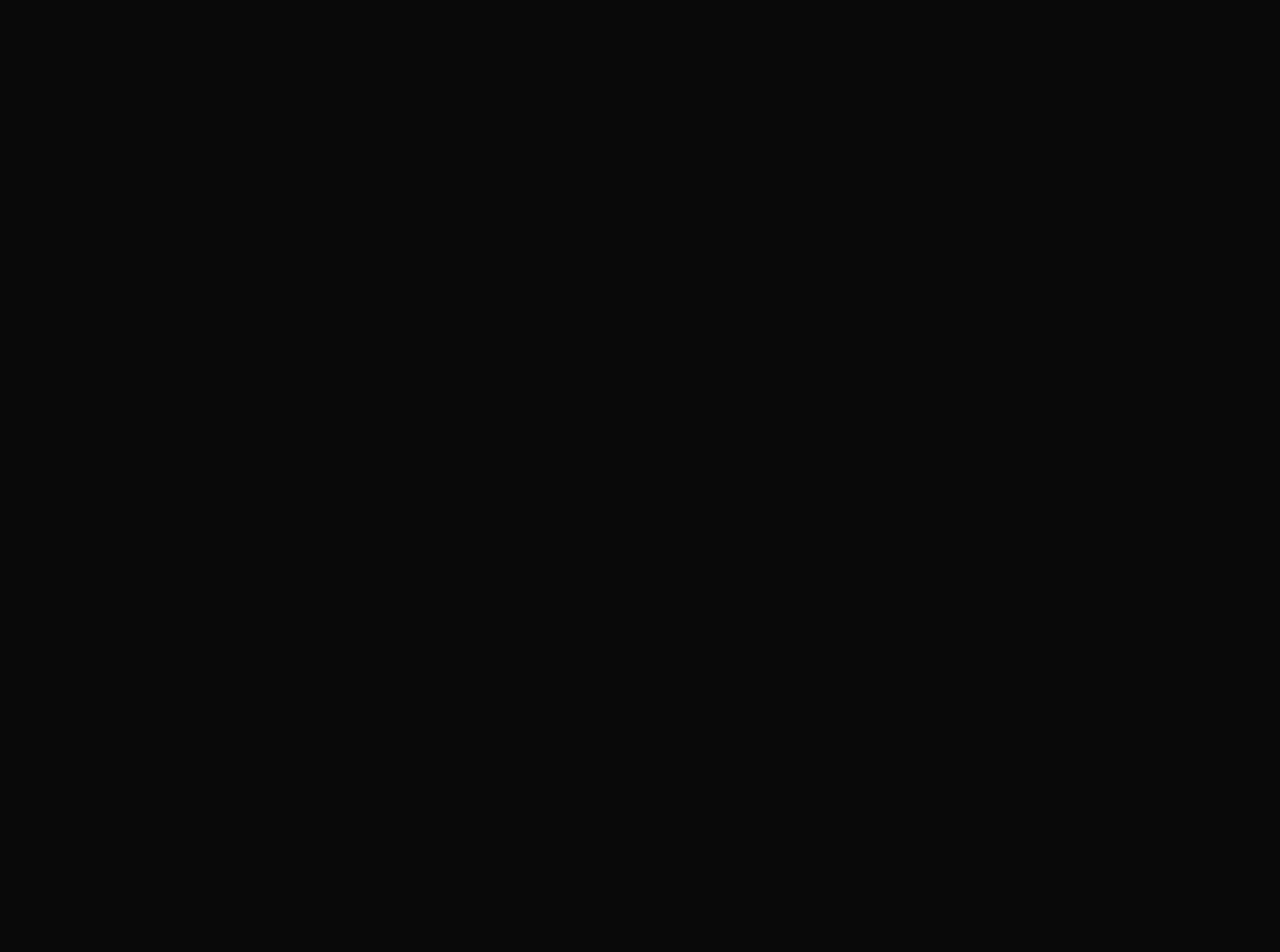
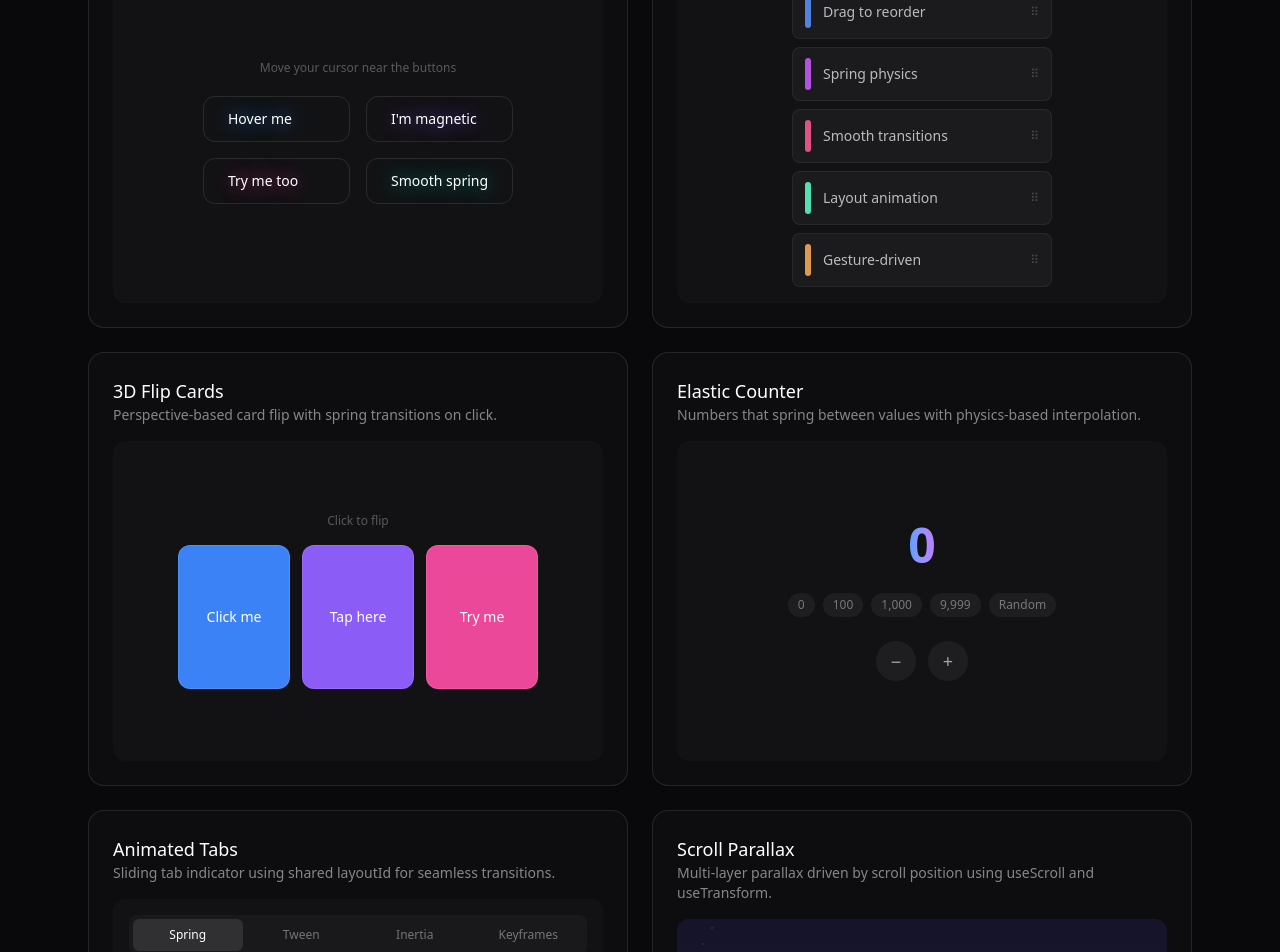
Before and after one commit to Sammii-HK/kinetic, a Next.js app: page / in a window 1280 px wide. Shown: the part 1960-2912 px from the top of the page. Before the commit the page ends 1953 px from the top, so only its background shows below. Built offline with nearby package versions, Linux system fonts and the light colour scheme.

Commit message:
Wire up all 12 demos in page grid
Co-Authored-By: Claude Haiku 4.5 <noreply@anthropic.com>

```diff
--- a/app/page.tsx
+++ b/app/page.tsx
@@ -5,6 +5,12 @@ import GestureCards from "./components/GestureCards";
 import StaggerReveal from "./components/StaggerReveal";
 import MorphingShapes from "./components/MorphingShapes";
 import ScrollParallax from "./components/ScrollParallax";
+import PathDrawing from "./components/PathDrawing";
+import MagneticHover from "./components/MagneticHover";
+import DragReorder from "./components/DragReorder";
+import FlipCard from "./components/FlipCard";
+import ElasticCounter from "./components/ElasticCounter";
+import AnimatedTabs from "./components/AnimatedTabs";
 
 export default function Home() {
   return (
@@ -56,6 +62,48 @@ export default function Home() {
         </DemoCard>
 
         <DemoCard
+          title="Path Drawing"
+          description="SVG stroke animation using pathLength for a draw-on reveal effect."
+        >
+          <PathDrawing />
+        </DemoCard>
+
+        <DemoCard
+          title="Magnetic Hover"
+          description="Buttons that follow your cursor within a magnetic radius using spring physics."
+        >
+          <MagneticHover />
+        </DemoCard>
+
+        <DemoCard
+          title="Drag to Reorder"
+          description="Sortable list with automatic layout animation on reorder."
+        >
+          <DragReorder />
+        </DemoCard>
+
+        <DemoCard
+          title="3D Flip Cards"
+          description="Perspective-based card flip with spring transitions on click."
+        >
+          <FlipCard />
+        </DemoCard>
+
+        <DemoCard
+          title="Elastic Counter"
+          description="Numbers that spring between values with physics-based interpolation."
+        >
+          <ElasticCounter />
+        </DemoCard>
+
+        <DemoCard
+          title="Animated Tabs"
+          description="Sliding tab indicator using shared layoutId for seamless transitions."
+        >
+          <AnimatedTabs />
+        </DemoCard>
+
+        <DemoCard
           title="Scroll Parallax"
           description="Multi-layer parallax driven by scroll position using useScroll and useTransform."
         >
```
